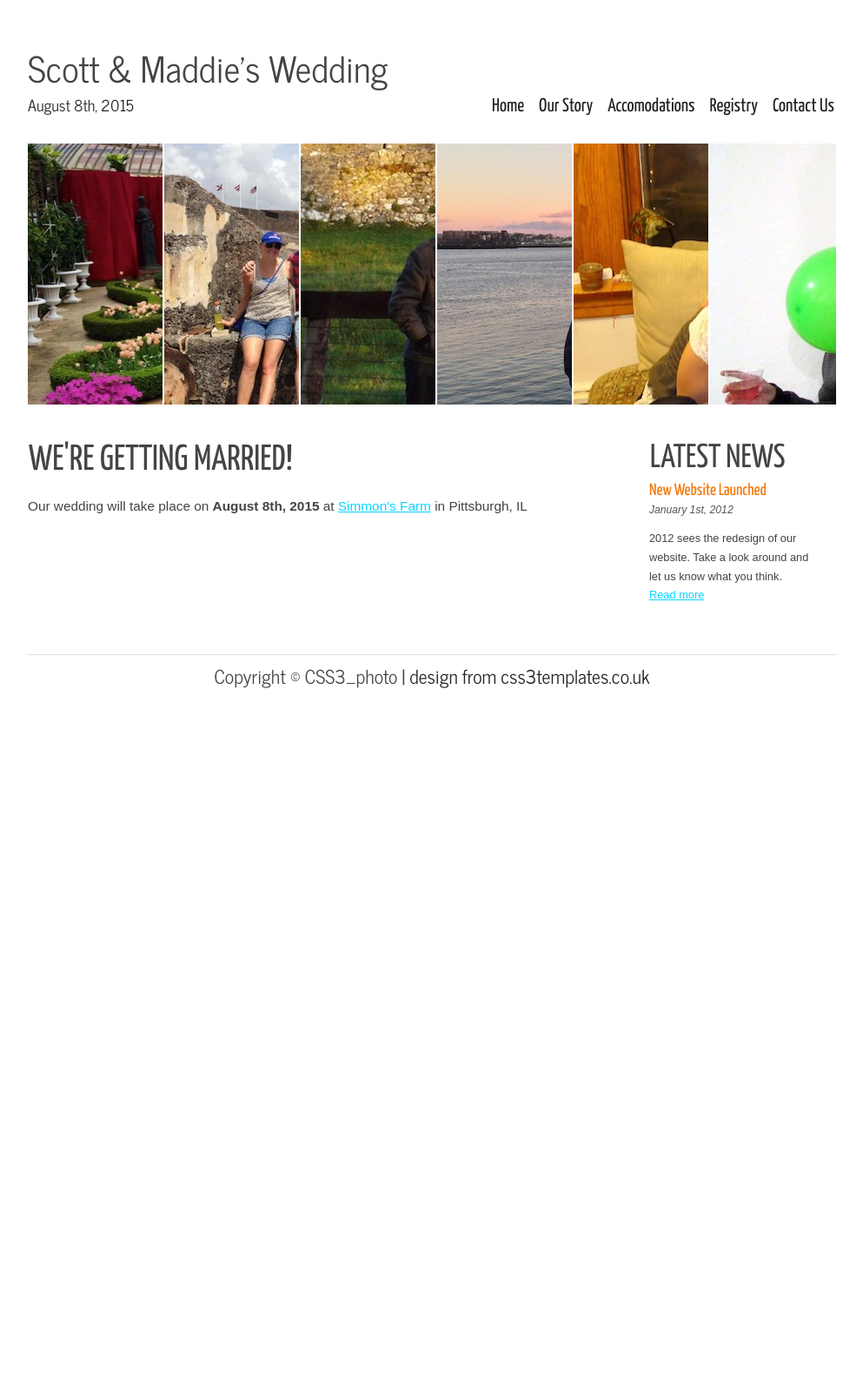
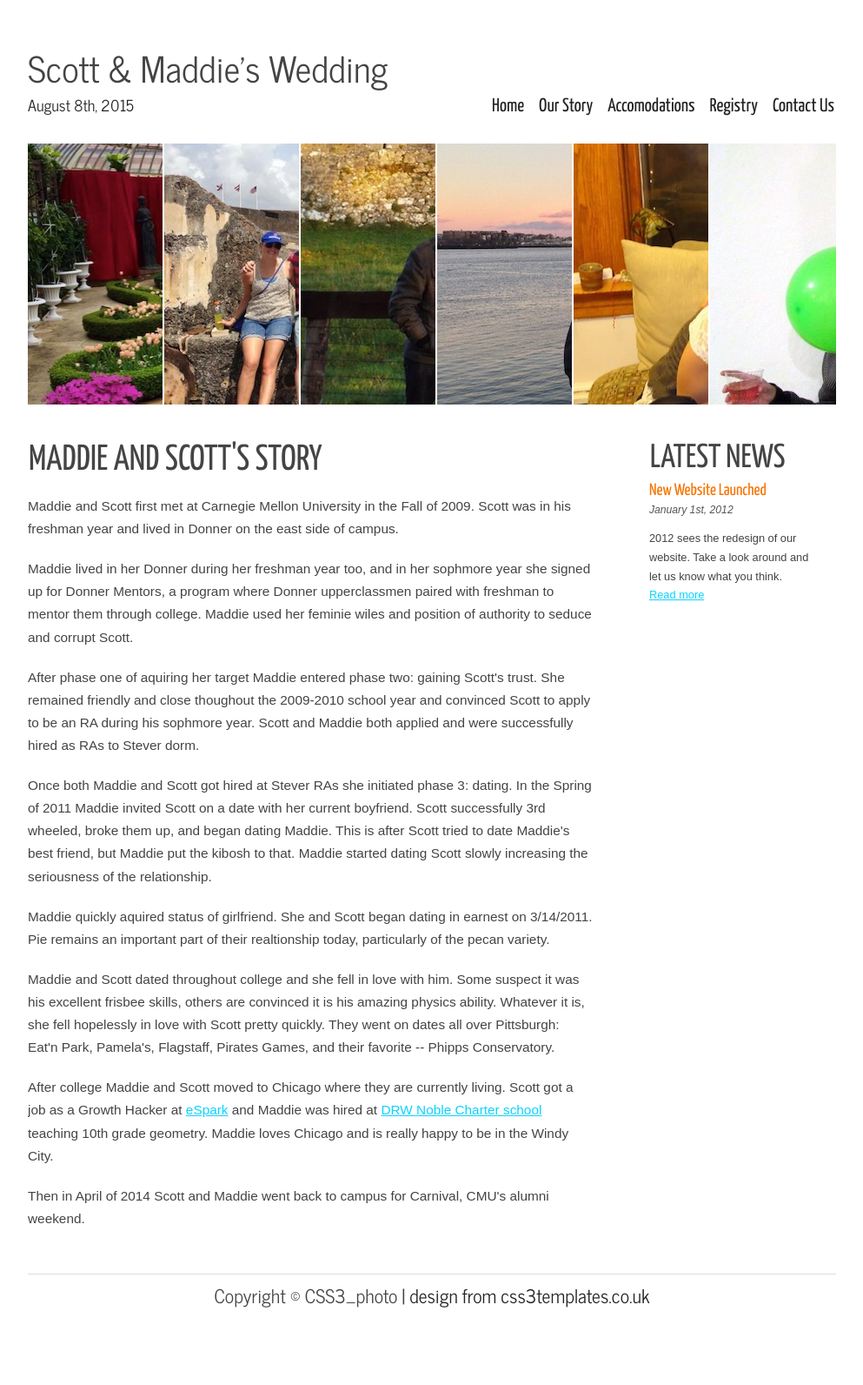
Before and after one commit to scottshepard/scottandmaddie, a Jekyll site: the page built from our_story.html, in a window 1280 px wide. Shown: the whole page at 87% size, without its empty margins (143-1136 px from the left). Built offline with Jekyll 4.4.1, drawn with Linux system fonts in a browser that asks for light colours; before the commit the page ends 900 px from its top, so only the background shows below that.

Commit message:
Our Story version 1

```diff
--- a/our_story.html
+++ b/our_story.html
@@ -3,5 +3,60 @@ layout: default
 title: Our Story
 ---
 
-<h1>We're getting married!</h1>
-<p>Our wedding will take place on <strong>August 8th, 2015</strong> at <a href="http://www.simmonsfarm.com/" target="blank">Simmon's Farm</a> in Pittsburgh, IL</p>
+<h1>Maddie and Scott's Story</h1>
+
+<p>
+	Maddie and Scott first met at Carnegie Mellon University in the Fall of
+	2009. Scott was in his freshman year and lived in Donner on the east side
+	of campus.
+</p>
+
+<p>
+	Maddie lived in her Donner during her freshman year too, and in her
+	sophmore year she signed up for Donner Mentors, a program where Donner
+	upperclassmen paired with freshman to mentor them through college. Maddie
+	used her feminie wiles and position of authority to seduce and corrupt Scott.
+</p>
+
+<p>
+	After phase one of aquiring her target Maddie entered phase two: gaining
+	Scott's trust. She remained friendly and close thoughout the 2009-2010 school
+	year and convinced Scott to apply to be an RA during his sophmore year. Scott
+	and Maddie both applied and were successfully hired as RAs to Stever dorm.
+</p>
+
+<p>
+	Once both Maddie and Scott got hired at Stever RAs she initiated phase 3:
+	dating. In the Spring of 2011 Maddie invited Scott on a date with her current
+	boyfriend. Scott successfully 3rd wheeled, broke them up, and began dating
+	Maddie. This is after Scott tried to date Maddie's best friend, but Maddie
+	put the kibosh to that. Maddie started dating Scott slowly increasing the
+	seriousness of the relationship.
+</p>
+
+<p>
+	Maddie quickly aquired status of girlfriend. She and Scott began dating in
+	earnest on 3/14/2011. Pie remains an important part of their realtionship
+	today, particularly of the pecan variety.
+</p>
+
+<p>
+	Maddie and Scott dated throughout college and she fell in love with him. Some
+	suspect it was his excellent frisbee skills, others are convinced it is his
+  amazing physics ability. Whatever it is, she fell hopelessly in love with
+  Scott pretty quickly. They went on dates all over Pittsburgh: Eat'n Park,
+  Pamela's, Flagstaff, Pirates Games, and their favorite -- Phipps Conservatory.
+</p>
+
+<p>
+	After college Maddie and Scott moved to Chicago where they are currently
+	living. Scott got a job as a Growth Hacker at <a href="http://esparklearning.com", target="_blank">
+	eSpark</a> and Maddie was hired at <a href="http://drwcollegeprep.noblenetwork.org/", target="_blank">
+	DRW Noble Charter school</a> teaching 10th grade geometry. Maddie loves Chicago
+	and is really happy to be in the Windy City.
+</p>
+
+<p>
+	Then in April of 2014 Scott and Maddie went back to campus for Carnival, CMU's
+	alumni weekend.
+</p>
```
